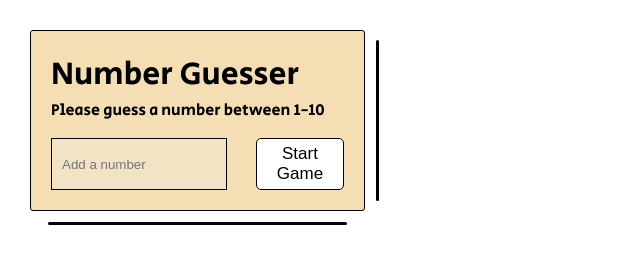
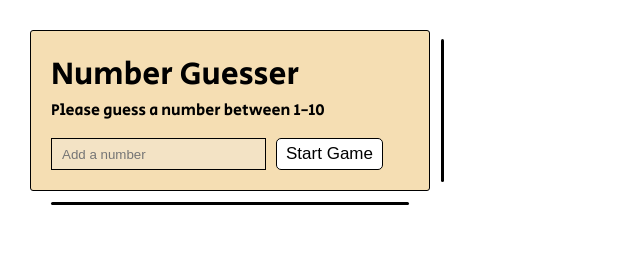
Before and after one commit to Sennthx/Number-Guesser, a plain HTML site: page index.html in a window 1280 px wide. Shown: the whole page, without its empty margins (0-640 px from the left). Drawn offline with Linux system fonts and the light colour scheme.

```diff
--- a/style.css
+++ b/style.css
@@ -45,6 +45,7 @@ h1, h4 {
     position: fixed;
     top: 30px;
     left: 30px;
+    width: 400px;
     border-radius: 3px;
     border: 1.5px solid black;
     padding: 20px;
@@ -84,7 +85,8 @@ form {
     margin-top: 15px;
     width: 100%;
     display: flex;
-    justify-content: space-between;
+    justify-content:left;
+    gap: 10px;
 }
 #messageField {
     display: none;
```
